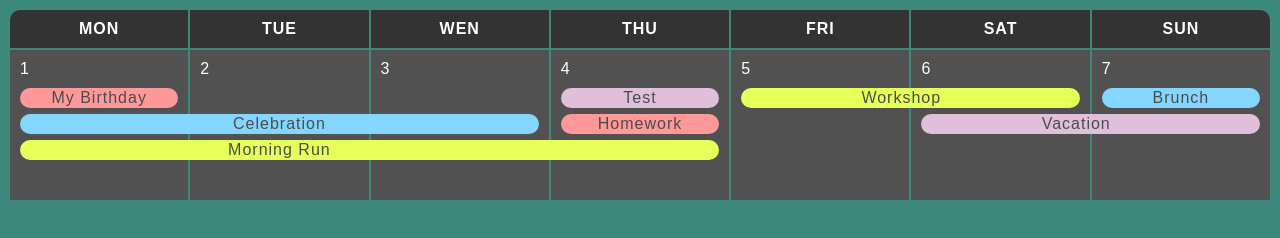
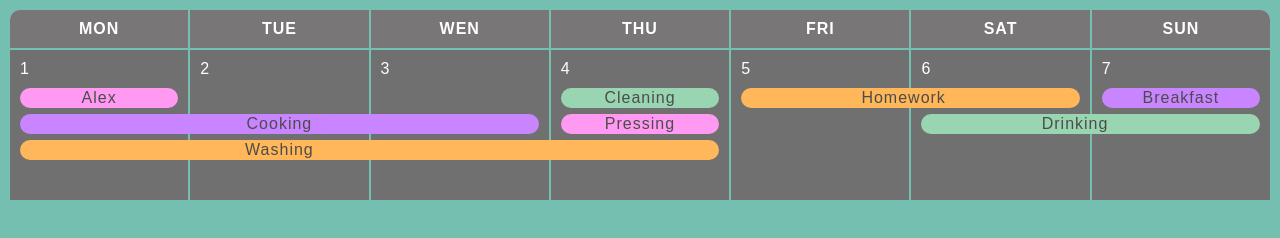
Before and after one commit to AnastasiyaLazarenka/Calendar, a plain HTML site: page index.html in a window 1280 px wide. Drawn offline with Linux system fonts and the light colour scheme.

Commit message:
New table

```diff
--- a/index.html
+++ b/index.html
@@ -2,7 +2,7 @@
 <html>
 
 <head>
-    <title>Calendar</title>
+    <title>Schedule</title>
     <link rel="stylesheet" type="text/css" href="style.css">
 
 <body>
@@ -21,15 +21,15 @@
         <tr class="calendar">
             <td>
                 <span class="number">1</span>
-                <span class="event single-day salmon-color">My Birthday</span>
+                <span class="event single-day salmon-color">Alex</span>
                 <span class="event event-start blue-color"></span>
                 <span class="event event-start green-color"></span>
             </td>
             <td>
                 <span class="number">2</span>
                 <span class="event"></span>
-                <span class="event event-middle blue-color">Celebration</span>
-                <span class="event event-middle green-color">Morning Run</span>
+                <span class="event event-middle blue-color">Cooking</span>
+                <span class="event event-middle green-color">Washing</span>
             </td>
             <td>
                 <span class="number">3</span>
@@ -39,8 +39,8 @@
             </td>
             <td>
                 <span class="number">4</span>
-                <span class="event single-day pink-color">Test</span>
-                <span class="event single-day salmon-color">Homework</span>
+                <span class="event single-day pink-color">Cleaning</span>
+                <span class="event single-day salmon-color">Pressing</span>
                 <span class="event event-end green-color"></span>
             </td>
             <td>
@@ -49,13 +49,13 @@
             </td>
             <td>
                 <span class="number">6</span>
-                <span class="event event-end green-color">Workshop</span>
+                <span class="event event-end green-color">Homework</span>
                 <span class="event event-start pink-color"></span>
             </td>
             <td>
                 <span class="number">7</span>
-                <span class="event single-day blue-color">Brunch</span>
-                <span class="event event-end pink-color">Vacation</span>
+                <span class="event single-day blue-color">Breakfast</span>
+                <span class="event event-end pink-color">Drinking</span>
             </td>
         </tr>
     </table>
--- a/style.css
+++ b/style.css
@@ -1,5 +1,5 @@
 body {
-    background-color: #3c887a;
+    background-color: #75bfb1;
 }
 
 table {
@@ -25,7 +25,7 @@ table {
 
 th {
     text-transform: uppercase;
-    background-color: #333333;
+    background-color: #787676;
     padding: 10px;
 }
 
@@ -44,7 +44,7 @@ td {
 
 .calendar {
     height: 150px;
-    background-color: #515151;
+    background-color: #707070;
 }
 
 .single-day {
@@ -77,17 +77,17 @@ td {
 }
 
 .green-color {
-    background-color: #e6ff59;
+    background-color: #ffb759;
 }
 
 .salmon-color {
-    background-color: #ff9999;
+    background-color: #ff99f1;
 }
 
 .blue-color {
-    background-color: #85d6ff;
+    background-color: #c885ff;
 }
 
 .pink-color {
-    background-color: #dfbfda;
+    background-color: #99d5b1;
 }
```
